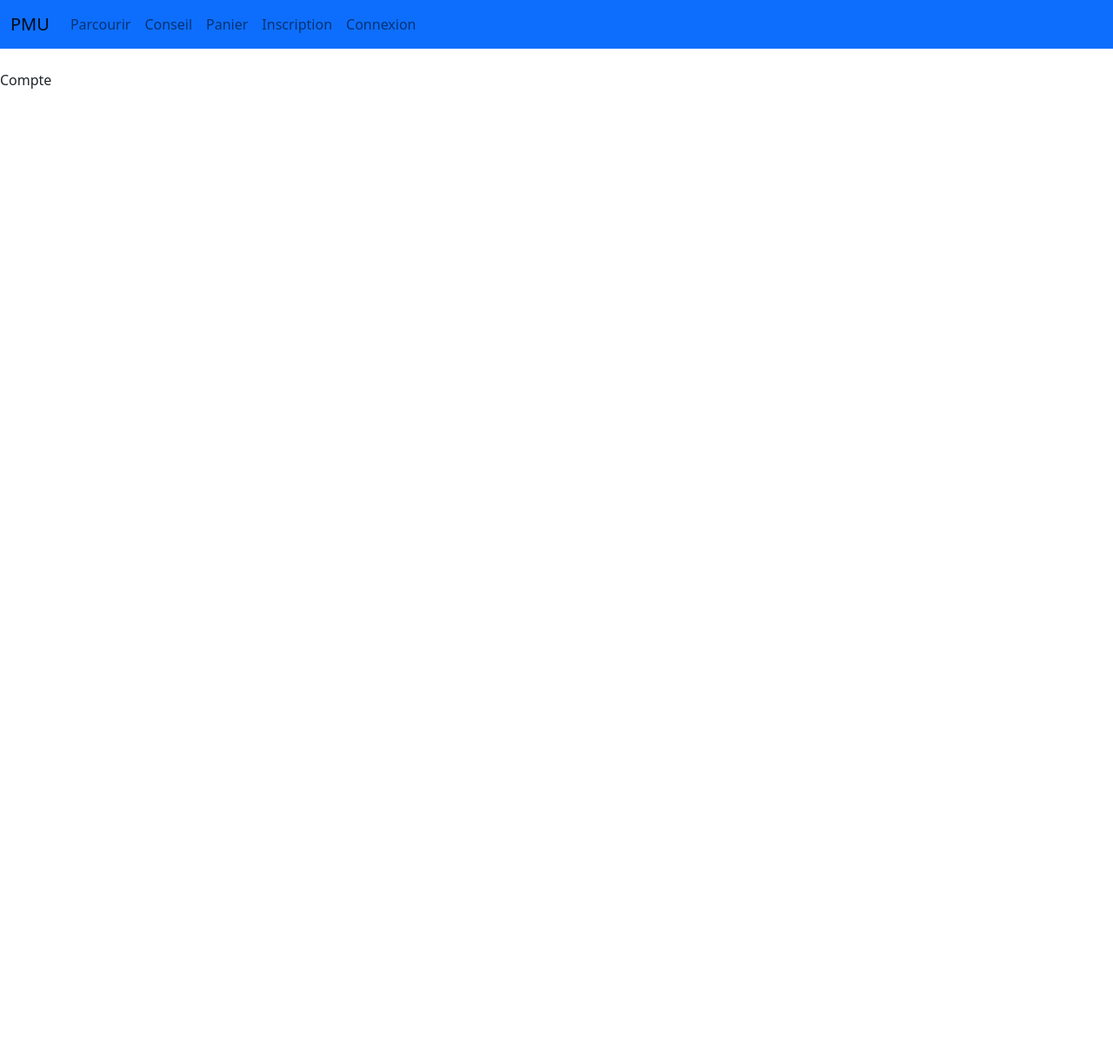
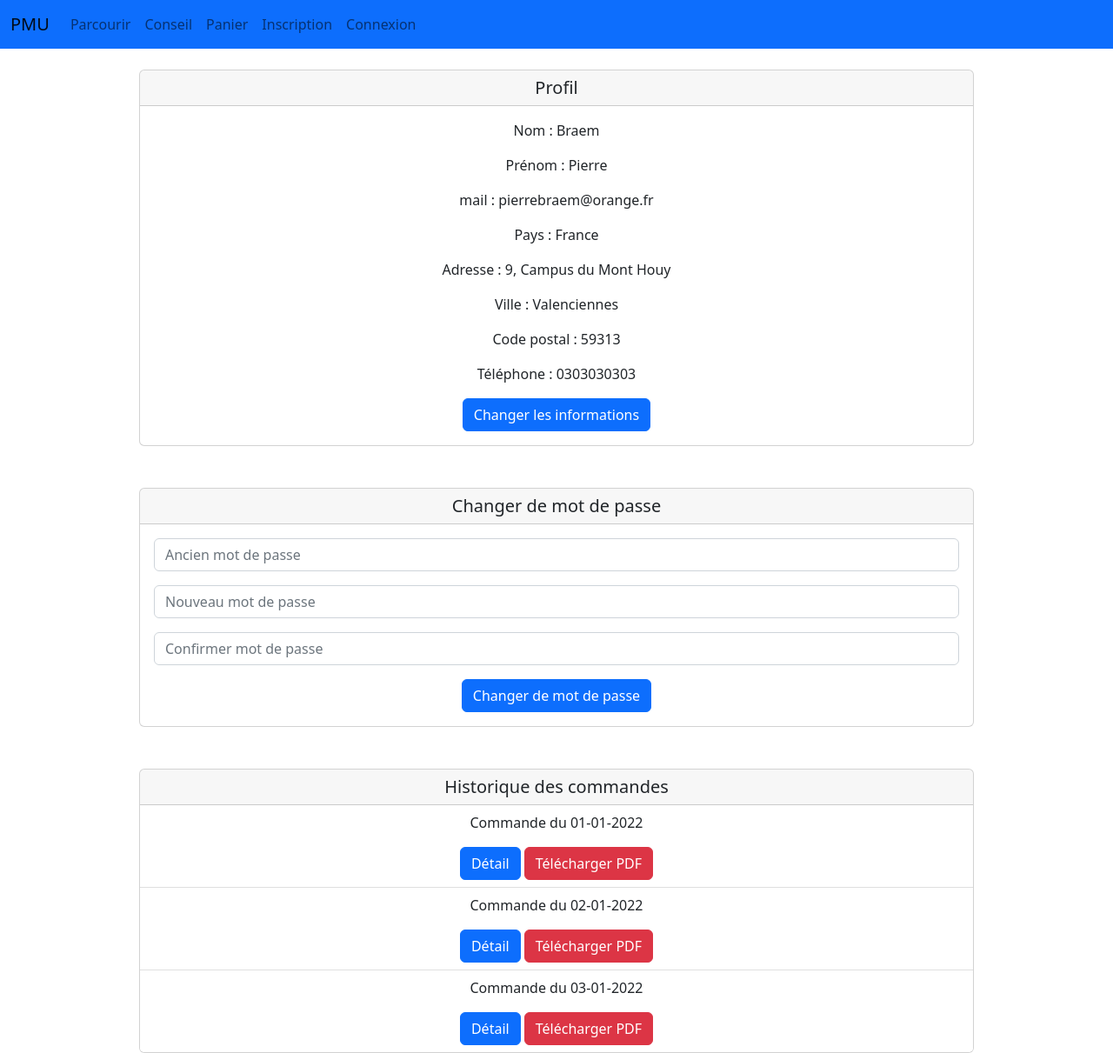
Before and after one commit to pierrebraem/PMU, a PHP site: template Views/compte.php in a window 1280 px wide. Shown: the whole page at 87% size. Before the commit the page ends 102 px from the top, so only its background shows below. Run offline with PHP 8.4, Linux system fonts and the light colour scheme; the template is opened without the code that fills it, so the values that code supplies are empty.

Commit message:
FEAT: style page terminé

```diff
--- a/Views/compte.php
+++ b/Views/compte.php
@@ -1,5 +1,66 @@
 <?php require 'src/header.php' ?>
 
-<p>Compte</p>
+<!-- Informations compte -->
+<div class="col d-flex justify-content-center">
+    <div class="card w-75 text-center">
+        <h5 class="card-header">Profil</h5>
+        <div class="card-body">
+            <p>Nom : Braem</p>
+            <p>Prénom : Pierre</p>
+            <p>mail : pierrebraem@orange.fr</p>
+            <p>Pays : France</p>
+            <p>Adresse : 9, Campus du Mont Houy</p>
+            <p>Ville : Valenciennes</p>
+            <p>Code postal : 59313</p>
+            <p>Téléphone : 0303030303</p>
+            <a class="btn btn-primary" href="#">Changer les informations</a>
+        </div>
+    </div>
+</div>
+
+<!-- Changement mot de passe -->
+<div class="col d-flex justify-content-center mt-5">
+    <div class="card w-75 text-center">
+        <h5 class="card-header">Changer de mot de passe</h5>
+        <div class="card-body">
+            <form class="form-inline">
+                <div class="col pb-3">
+                    <input class="form-control" type="password" name="AMDP" placeholder="Ancien mot de passe">
+                </div>
+                <div class="col pb-3">
+                    <input class="form-control" type="password" name="MDP" placeholder="Nouveau mot de passe">
+                </div>
+                <div class="col pb-3">
+                    <input class="form-control" type="password" name="MDPC" placeholder="Confirmer mot de passe">
+                </div>
+                <button class="btn btn-primary" type="submit">Changer de mot de passe</button>
+            </form>
+        </div>
+    </div>
+</div>
+
+<!-- Historique commandes -->
+<div class="col d-flex justify-content-center mt-5">
+    <div class="card w-75 text-center">
+        <h5 class="card-header">Historique des commandes</h5>
+        <ul class="list-group list-group-flush">
+            <li class="list-group-item">
+                <p>Commande du 01-01-2022</p>
+                <a class="btn btn-primary" href="#">Détail</a>
+                <a class="btn btn-danger" href="#">Télécharger PDF</a>
+            </li>
+            <li class="list-group-item">
+                <p>Commande du 02-01-2022</p>
+                <a class="btn btn-primary" href="#">Détail</a>
+                <a class="btn btn-danger" href="#">Télécharger PDF</a>
+            </li>
+            <li class="list-group-item">
+                <p>Commande du 03-01-2022</p>
+                <a class="btn btn-primary" href="#">Détail</a>
+                <a class="btn btn-danger" href="#">Télécharger PDF</a>
+            </li>
+        </ul>
+    </div>
+</div>
 
 <?php require 'src/footer.php' ?>
```
